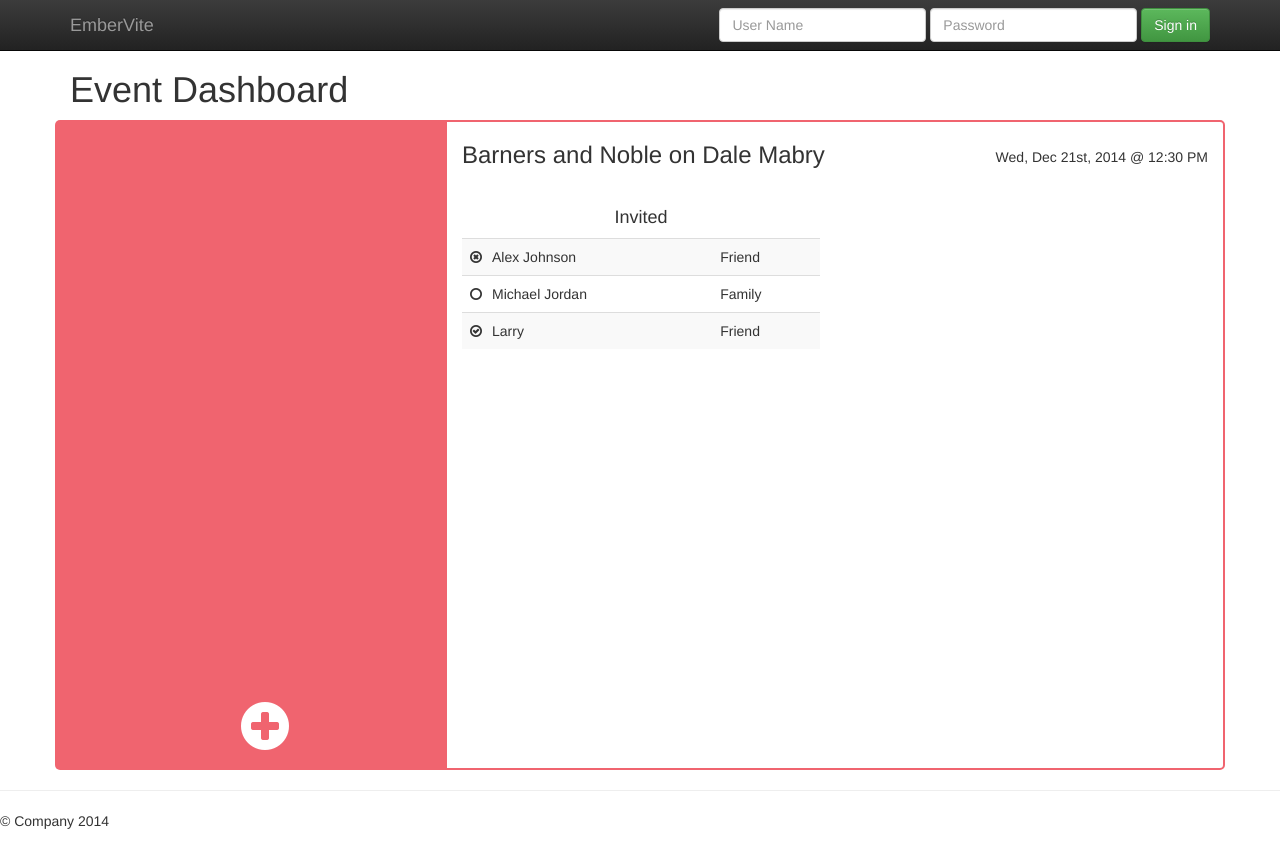
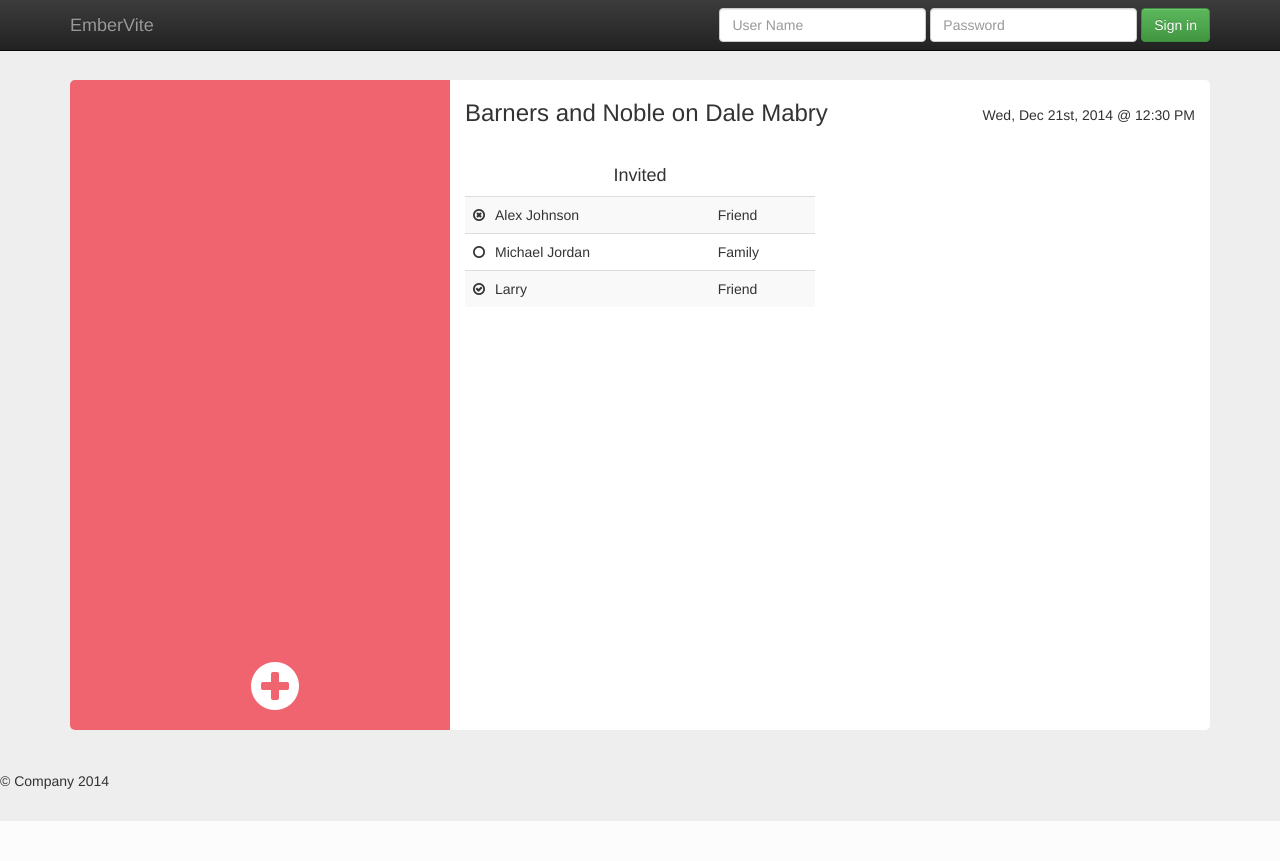
Before and after one commit to exit99/embervite, a Django app: template templates/events/dashboard.html in a window 1280 px wide. After the commit the page ends 821 px from the top, so only its background shows below. Run offline with Django 3.2, Linux system fonts and the light colour scheme; the template is opened without the code that fills it, so the values that code supplies are empty; some libraries are stand-ins or nearby versions.

Commit message:
Flattening the page

```diff
--- a/static/css/main.css
+++ b/static/css/main.css
@@ -3,6 +3,10 @@
 /* ==========================================================================
    Author's custom styles
    ========================================================================== */
+
+body {
+    background: #eee;
+}
 
 .django-message {
     margin-top: 20px;
@@ -50,6 +54,7 @@ button a {
    ========================================================================== */
 
 .dashboard {
+    margin: 30px 0 0 0;
 }
 
 .side-panel {
@@ -61,9 +66,9 @@ button a {
 
 .main-panel {
     height: 650px;
-    border: 2px solid rgb(240, 100, 111);
     border-top-right-radius: 5px;
     border-bottom-right-radius: 5px;
+    background-color: white;
 }
 
 .main-panel .header-box {
--- a/templates/events/dashboard.html
+++ b/templates/events/dashboard.html
@@ -16,7 +16,6 @@
     </div>
 -->
     <div class="container">
-      <h1>Event Dashboard</h1>
       <div class="row dashboard">
         <div class="col-md-4 side-panel">
           {% for event in events %}
```
